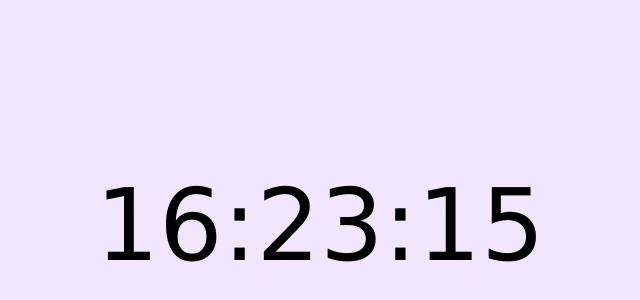
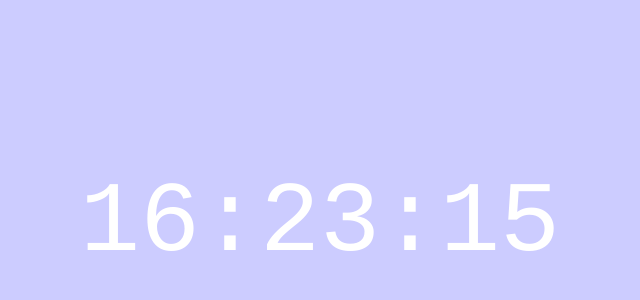
Before and after one commit to leahfrancine/clock-project, a plain HTML site: page clock.html in a window 1280 px wide. Shown: the part 218-518 px from the top of the page, without its empty margins (320-960 px from the left). Drawn offline with Linux system fonts and the light colour scheme.

Commit message:
Update clock.css

```diff
--- a/clock.css
+++ b/clock.css
@@ -1,5 +1,5 @@
 body {
-	background-color: #f2e6ff;
+	background-color: #ccccff;
 }
 
 #clock {
@@ -12,8 +12,8 @@ body {
 	bottom: 0;
 	right: 0;
 	padding-top: 70px;
-	font-family: verdana, monospace;
+	font-family: courier, monospace;
 	text-align: center;
-	color: black;
+	color: white;
 	font-size: 100px;
 }
```
